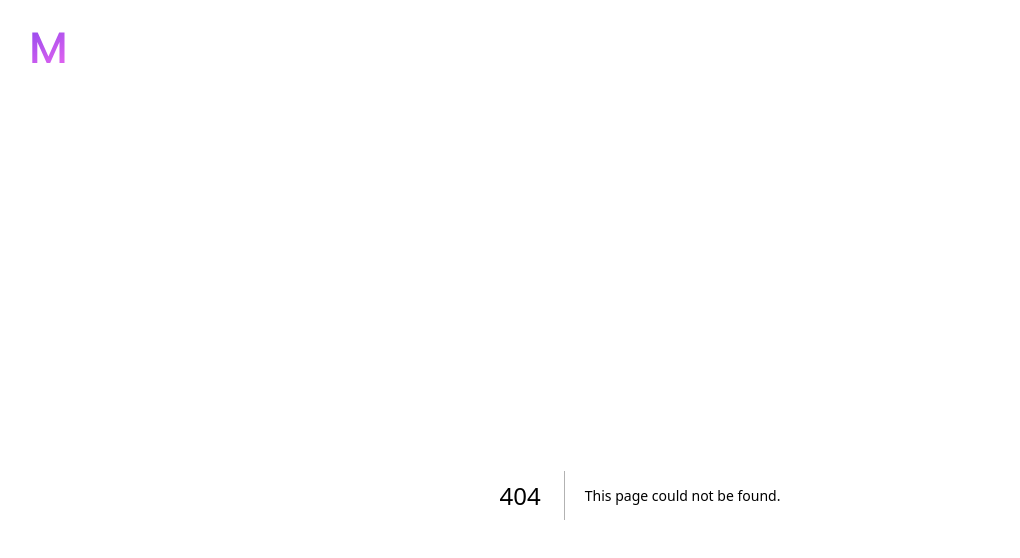
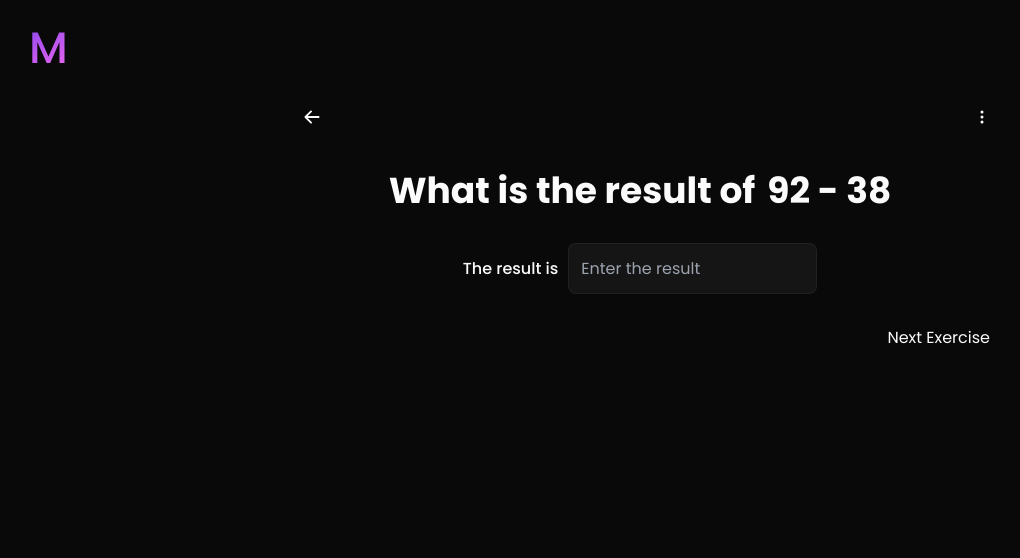
Before and after one commit to rodrigojsdeveloper/math, a Next.js app: page /exercise in a window 1280 px wide. Before the commit this address had no page. Shown: the top 558 px of the page, without its empty margins (0-1020 px from the left). Built offline with nearby package versions, Linux system fonts and the light colour scheme.

Commit message:
feat: add exercise

```diff
--- a/app/config/page.tsx
+++ b/app/config/page.tsx
@@ -4,13 +4,13 @@ import Link from 'next/link'
 
 export default function Config() {
   return (
-    <main className="mx-auto flex w-full max-w-[900px] flex-col gap-8">
+    <main className="mx-auto flex w-full max-w-[900px] flex-col gap-8 px-6 pb-6">
       <h2 className="text-center text-2xl font-bold">Select options</h2>
       <Operators />
       <div className="flex flex-row items-center justify-between">
-        <GoBack />
+        <GoBack href="/config" />
         <Link
-          href=""
+          href="/exercise"
           className="flex size-11 items-center justify-center rounded-md border-2 border-solid border-primary-color bg-primary-color hover:bg-transparent"
         >
           <svg
--- /dev/null
+++ b/app/exercise/page.tsx
@@ -0,0 +1,9 @@
+import ExerciseResult from '@/components/Exercise'
+
+export default function Exercise() {
+  return (
+    <main className="px-6 pb-6">
+      <ExerciseResult />
+    </main>
+  )
+}
--- /dev/null
+++ b/components/Exercise.tsx
@@ -0,0 +1,85 @@
+'use client'
+
+import { useEffect, useState } from 'react'
+import GoBack from './GoBack'
+
+const ExerciseResult = () => {
+  const generateRandomNumber = () => Math.floor(Math.random() * 100) + 1
+
+  const [random1, setRandom1] = useState(generateRandomNumber())
+  const [random2, setRandom2] = useState(generateRandomNumber())
+  const [border, setBorder] = useState('')
+
+  useEffect(() => {
+    setRandom1(generateRandomNumber())
+    setRandom2(generateRandomNumber())
+  }, [])
+
+  const handleRandom = () => {
+    setRandom1(generateRandomNumber())
+    setRandom2(generateRandomNumber())
+    setBorder('border-input-color')
+  }
+
+  const handleVerifyRequest = (event: React.ChangeEvent<HTMLInputElement>) => {
+    const value = event.target.value
+    const result = random1 - random2
+    const sum = +value === result
+
+    if (sum) {
+      setTimeout(() => setBorder('border-green-400'), 1500)
+    } else {
+      setTimeout(() => setBorder('border-red-400'), 1500)
+    }
+  }
+
+  return (
+    <div className="m-auto flex w-full max-w-[700px] flex-col gap-8">
+      <div className="flex flex-row items-center justify-between">
+        <GoBack href="/config" />
+
+        <svg
+          stroke="currentColor"
+          fill="currentColor"
+          strokeWidth="0"
+          viewBox="0 0 16 16"
+          height="1em"
+          width="1em"
+          xmlns="http://www.w3.org/2000/svg"
+        >
+          <path d="M9.5 13a1.5 1.5 0 1 1-3 0 1.5 1.5 0 0 1 3 0zm0-5a1.5 1.5 0 1 1-3 0 1.5 1.5 0 0 1 3 0zm0-5a1.5 1.5 0 1 1-3 0 1.5 1.5 0 0 1 3 0z"></path>
+        </svg>
+      </div>
+
+      <p className="mx-auto flex flex-col gap-3 text-center text-4xl font-bold sm:flex-row">
+        What is the result of{' '}
+        <span>
+          {random1} - {random2}
+        </span>
+      </p>
+
+      <div className="mx-auto flex flex-col gap-2.5 sm:flex-row sm:items-center">
+        <label className="whitespace-nowrap text-base font-medium">
+          The result is
+        </label>
+        <input
+          placeholder="Enter the result"
+          onChange={handleVerifyRequest}
+          type="number"
+          className={`h-[51px] w-full max-w-[248.8px] appearance-none rounded-lg border border-solid border-input-color bg-input-color ${border} p-3 placeholder:focus:text-transparent`}
+        />
+      </div>
+
+      <div className="flex justify-center sm:justify-end">
+        <p
+          onClick={handleRandom}
+          className="w-fit cursor-pointer hover:underline"
+        >
+          Next Exercise
+        </p>
+      </div>
+    </div>
+  )
+}
+
+export default ExerciseResult
--- a/components/GoBack.tsx
+++ b/components/GoBack.tsx
@@ -1,9 +1,10 @@
+import { IGoBack } from '@/interfaces'
 import Link from 'next/link'
 
-const GoBack = () => {
+const GoBack = ({ href }: IGoBack) => {
   return (
     <Link
-      href="/"
+      href={href}
       className="flex size-11 items-center justify-center rounded-md border-2 border-solid border-transparent hover:border-button-color"
     >
       <svg
--- a/components/Operator.tsx
+++ b/components/Operator.tsx
@@ -4,10 +4,10 @@ const Operator = ({ title, children, isSelected, onSelect }: IOperator) => {
   return (
     <li
       onClick={onSelect}
-      className={`flex h-[104px] w-full max-w-[418px] cursor-pointer border border-solid ${isSelected ? 'cursor-default border-primary-color opacity-50' : 'border-background-color'} flex-row items-center gap-8 rounded-xl bg-background-color px-5 py-2.5`}
+      className={`flex h-[104px] w-full max-w-[418px] cursor-pointer border border-solid ${isSelected ? 'cursor-default border-primary-color opacity-50' : 'border-background-color'} flex-row items-center justify-center gap-8 rounded-xl bg-background-color px-5 py-2.5 sm:justify-start`}
     >
       {children}
-      <p>{title}</p>
+      <p className="hidden sm:block">{title}</p>
     </li>
   )
 }
--- a/components/Operators.tsx
+++ b/components/Operators.tsx
@@ -18,7 +18,7 @@ const Operators = () => {
     <div className="flex flex-col gap-6 rounded-xl bg-section-color p-6">
       <h3 className="text-sm font-semibold sm:text-base">Operator type:</h3>
 
-      <ul className="flex flex-wrap gap-4">
+      <ul className="flex gap-4">
         <Operator
           title="Addition"
           isSelected={selectedOperator === 'Addition'}
@@ -33,6 +33,8 @@ const Operators = () => {
         >
           <Subtraction />
         </Operator>
+      </ul>
+      <ul className="flex gap-4">
         <Operator
           title="Division"
           isSelected={selectedOperator === 'Division'}
--- a/interfaces/index.ts
+++ b/interfaces/index.ts
@@ -10,3 +10,7 @@ export interface IOperator {
   isSelected: boolean
   onSelect: () => void
 }
+
+export interface IGoBack {
+  href: string
+}
--- a/svgs/Addition.tsx
+++ b/svgs/Addition.tsx
@@ -32,7 +32,7 @@ const Addition = () => {
           gradientUnits="userSpaceOnUse"
         >
           <stop stopColor="#D121EE" />
-          <stop offset="1" stop-color="#741EE1" stopOpacity="0.5" />
+          <stop offset="1" stopColor="#741EE1" stopOpacity="0.5" />
         </linearGradient>
         <linearGradient
           id="paint1_linear_108_121"
```
